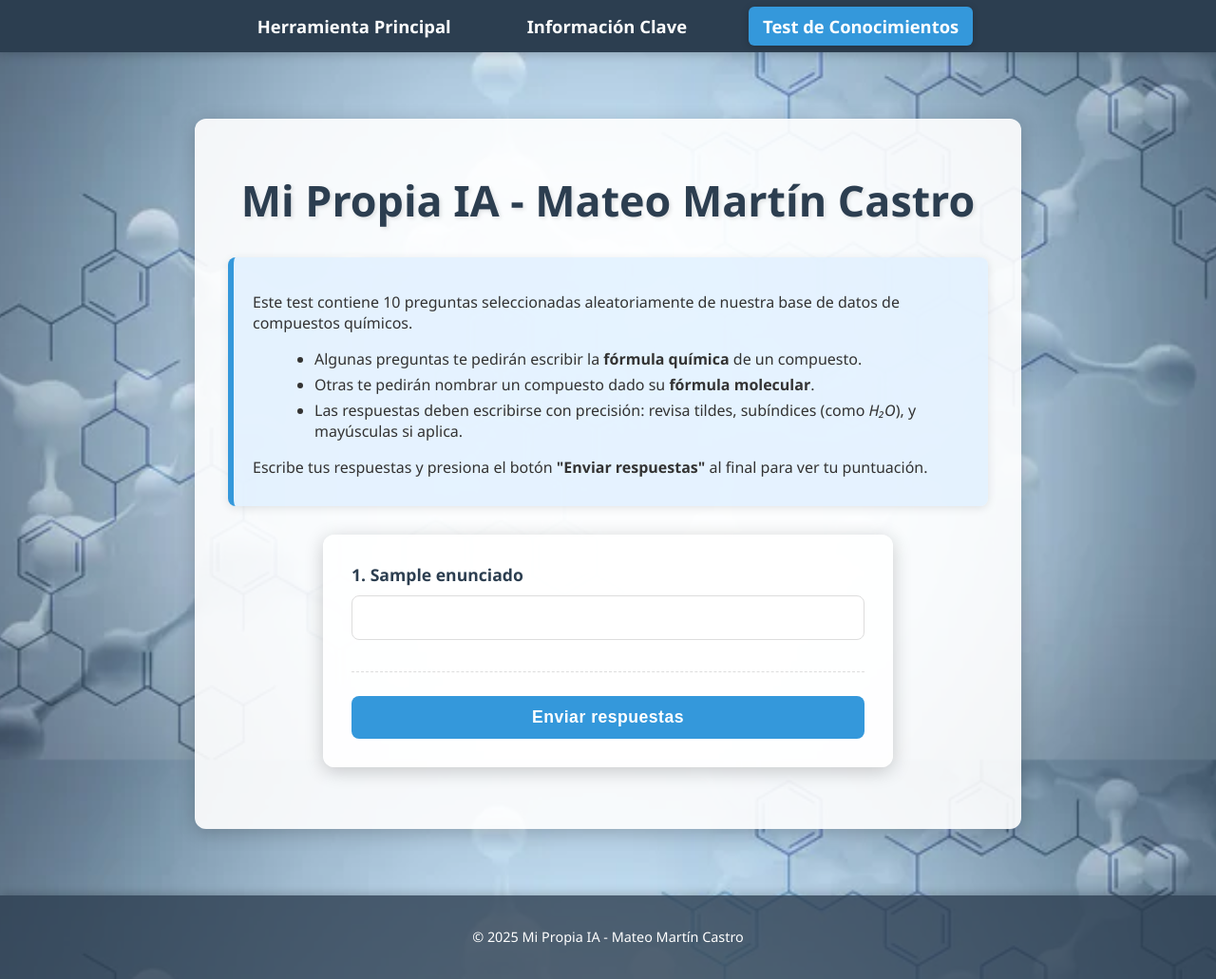
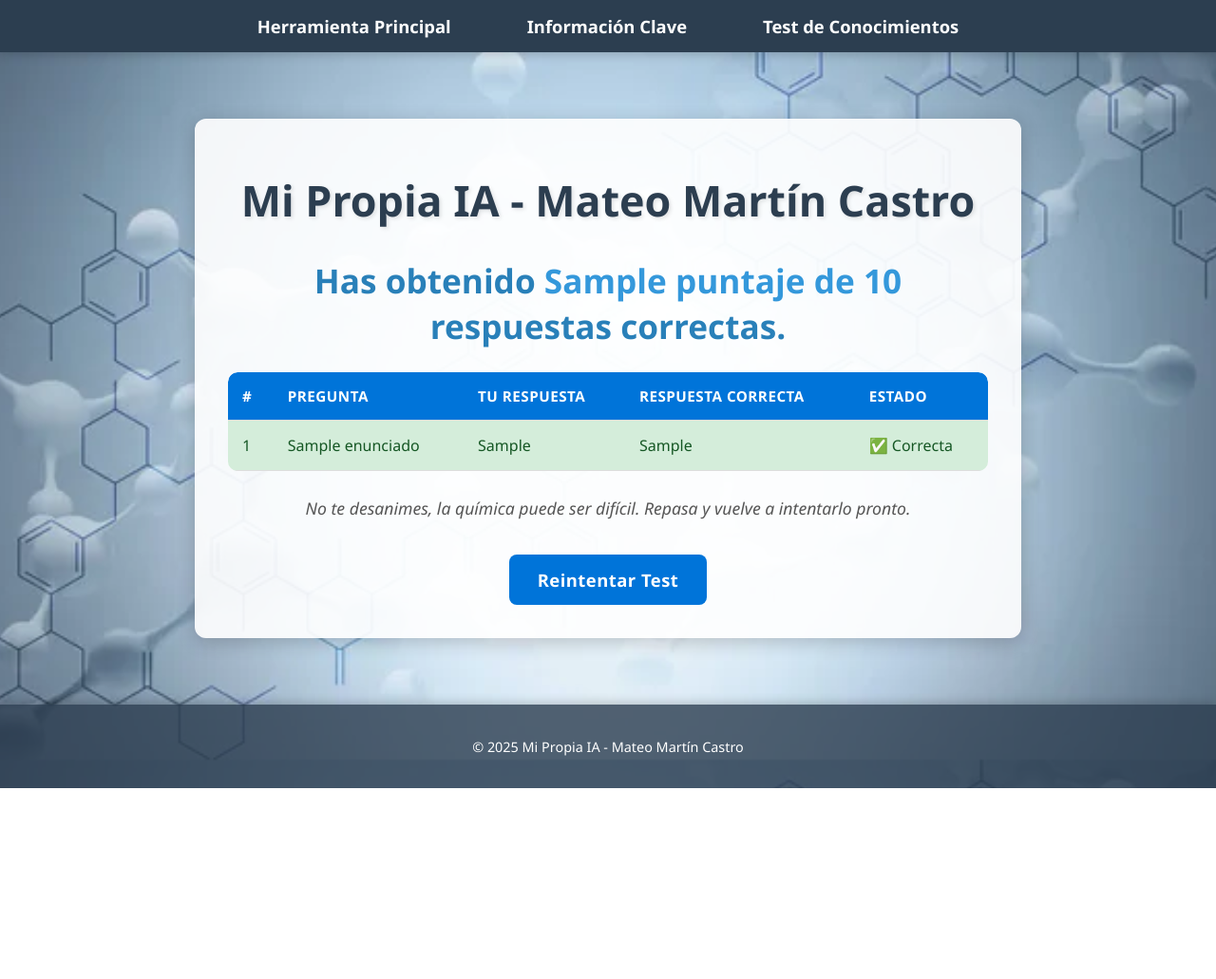
Before and after one commit to mmartinmmc/Proyecto-Personal, a Flask app: template templates/resultados_test.html in a window 1280 px wide. Shown: the whole page at 95% size. After the commit the page ends 830 px from the top, so only its background shows below. Run offline with Flask 3, Linux system fonts and the light colour scheme; the template is opened without the code that fills it: most values are stand-ins (such as "Sample title", 1, 10 or a date in 2020).

Commit message:
Update resultados_test.html

```diff
--- a/templates/resultados_test.html
+++ b/templates/resultados_test.html
@@ -1,17 +1,21 @@
 <!DOCTYPE html>
 <html lang="es">
 <head>
-    <meta charset="UTF-8">
+    <meta charset="UTF-8" />
     <title>Mi Propia IA - Mateo Martín Castro</title>
-    <meta name="viewport" content="width=device-width, initial-scale=1.0">
-    <link rel="stylesheet" href="{{ url_for('static', filename='styles.css') }}">
+    <meta name="viewport" content="width=device-width, initial-scale=1" />
+    <link rel="stylesheet" href="{{ url_for('static', filename='styles.css') }}" />
     <script>
         // Script para resaltar el enlace activo del menú
         document.addEventListener('DOMContentLoaded', function() {
             const currentPath = window.location.pathname;
             const navLinks = document.querySelectorAll('.navbar-item a');
             navLinks.forEach(link => {
-                if (link.getAttribute('href') === currentPath) {
+                // Si la URL actual contiene '/test' (que cubre /test y /resultados_test),
+                // activa el enlace del test.
+                if (currentPath.includes('/test')) {
+                    document.querySelector('.navbar-item a[href="/test"]').classList.add('active');
+                } else if (link.getAttribute('href') === currentPath) {
                     link.classList.add('active');
                 }
             });
@@ -23,35 +27,59 @@
         <div class="navbar-container">
             <div class="navbar-item"><a href="/">Herramienta Principal</a></div>
             <div class="navbar-item"><a href="/informacion">Información Clave</a></div>
-            <div class="navbar-item"><a href="/test" class="active">Test de Conocimientos</a></div>
+            <div class="navbar-item"><a href="/test">Test de Conocimientos</a></div>
         </div>
     </nav>
 
     <div class="container-main">
         <div class="test-container">
             <h1>Mi Propia IA - Mateo Martín Castro</h1>
-
-            <div class="instrucciones">
-                <p>Este test contiene 10 preguntas seleccionadas aleatoriamente de nuestra base de datos de compuestos químicos.</p>
-                <ul>
-                    <li>Algunas preguntas te pedirán escribir la <strong>fórmula química</strong> de un compuesto.</li>
-                    <li>Otras te pedirán nombrar un compuesto dado su <strong>fórmula molecular</strong>.</li>
-                    <li>Las respuestas deben escribirse con precisión: revisa tildes, subíndices (como <em>H₂O</em>), y mayúsculas si aplica.</li>
-                </ul>
-                <p>Escribe tus respuestas y presiona el botón <strong>"Enviar respuestas"</strong> al final para ver tu puntuación.</p>
+            <div class="puntaje">
+                Has obtenido <strong>{{ puntaje }} de {{ total }}</strong> respuestas correctas.
             </div>
 
-            <form action="/evaluar_test" method="POST">
-                {% for pregunta in preguntas %}
-                    <div class="pregunta">
-                        <label for="respuesta_{{ loop.index0 }}">{{ loop.index }}. {{ pregunta.enunciado }}</label>
-                        <input type="text" name="respuesta_{{ loop.index0 }}" id="respuesta_{{ loop.index0 }}" required>
-                        <input type="hidden" name="correcta_{{ loop.index0 }}" value="{{ pregunta.respuesta }}">
-                        <input type="hidden" name="enunciado_{{ loop.index0 }}" value="{{ pregunta.enunciado }}">
-                    </div>
-                {% endfor %}
-                <button type="submit">Enviar respuestas</button>
-            </form>
+            <table class="tabla-resultados test-table" aria-label="Resultados del test de formulación química">
+                <thead>
+                    <tr>
+                        <th>#</th>
+                        <th>Pregunta</th>
+                        <th>Tu respuesta</th>
+                        <th>Respuesta correcta</th>
+                        <th>Estado</th>
+                    </tr>
+                </thead>
+                <tbody>
+                    {% for r in resultados %}
+                        <tr class="{{ 'correcta' if r.correcta else 'incorrecta' }}">
+                            <td>{{ loop.index }}</td>
+                            <td>{{ r.enunciado }}</td>
+                            <td>{{ r.respuesta_usuario }}</td>
+                            <td>{{ r.respuesta_correcta }}</td>
+                            <td>
+                                {% if r.correcta %}
+                                    ✅ Correcta
+                                {% else %}
+                                    ❌ Incorrecta
+                                {% endif %}
+                            </td>
+                        </tr>
+                    {% endfor %}
+                </tbody>
+            </table>
+
+            <div class="mensaje-final">
+                {% if puntaje == total %}
+                    ¡Felicidades! Has acertado todas las preguntas, eres un experto en formulación química.
+                {% elif puntaje >= total * 0.7 %}
+                    Muy bien, tienes un buen dominio de la materia. Sigue practicando para mejorar aún más.
+                {% elif puntaje >= total * 0.4 %}
+                    Buen intento, pero te recomiendo repasar algunos conceptos para mejorar tu puntuación.
+                {% else %}
+                    No te desanimes, la química puede ser difícil. Repasa y vuelve a intentarlo pronto.
+                {% endif %}
+            </div>
+
+            <a href="/test" class="btn-reintentar" role="button" aria-label="Reintentar el test de formulación química">Reintentar Test</a>
         </div>
     </div>
     <div class="footer">
```
